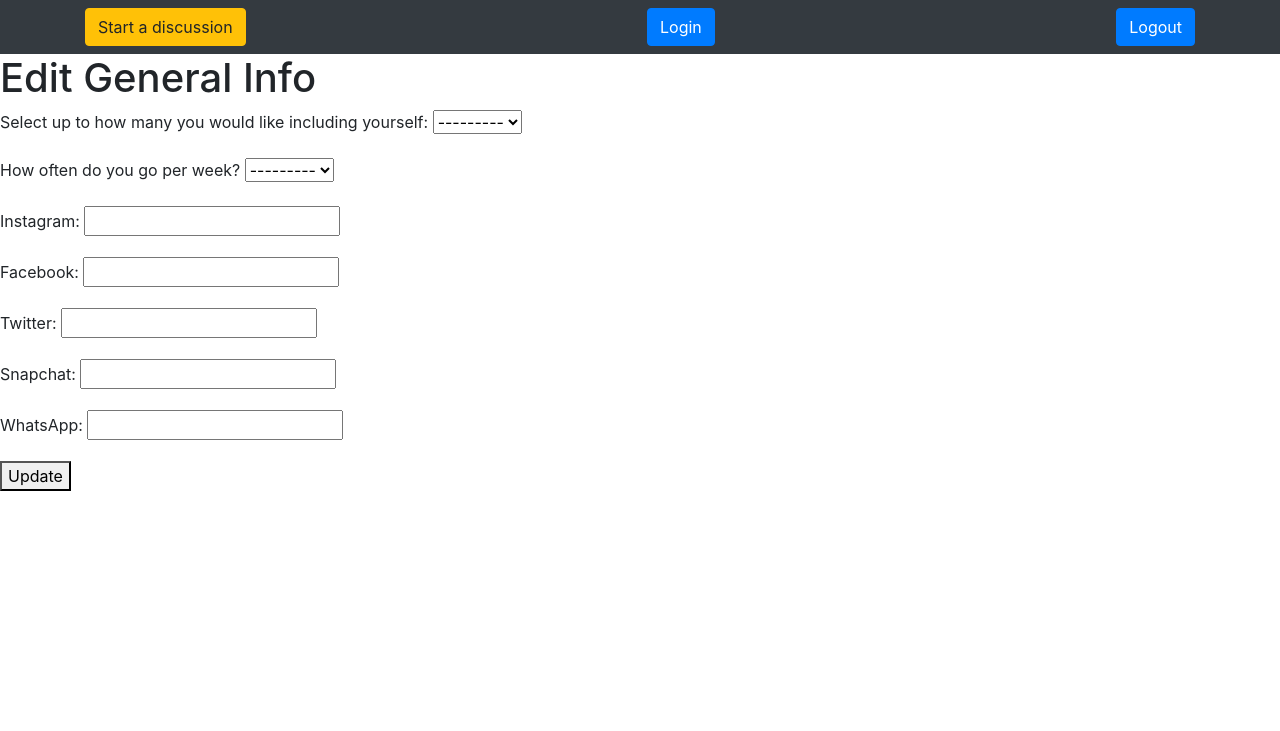
After one commit to Brinkley97/accountaFitBuddy, a Django app: a page that uses dashboard/templates/dashboard/editGeneral.html in a window 1280 px wide. The commit adds this page. Shown: the top 731 px of the page. Run offline with Django 3.2, Linux system fonts and the light colour scheme; a user stored in the database is signed in; parts of the project's set-up code (start-up, migrations or seed data) failed here and were passed over; some libraries are stand-ins or nearby versions.

Commit message:
updated general info

```diff
--- /dev/null
+++ b/dashboard/templates/dashboard/editGeneral.html
@@ -0,0 +1,15 @@
+{% extends 'dashboard/dashboard_detail.html' %}
+
+{% block content %}
+    <h1>Edit General Info</h1>
+<!-- need action attribute to save to db and redener -->
+    <form method="post" action="{% url 'dashboard:edit_general' %}">
+      {% csrf_token %}
+      <!-- form from views.py; {'form': form} -->
+
+      {{form.as_p}}
+
+
+      <button type="submit" name="button">Update</button>
+    </form>
+{% endblock %}
--- a/dashboard/templates/dashboard/profile.html
+++ b/dashboard/templates/dashboard/profile.html
@@ -12,7 +12,7 @@
   <a class="nav-item nav-link" href="{% url 'dashboard:edit_health' %}">Edit Health Info</a>
   <!-- <p>Edit your gender, fitness level, age, height, and weight</p> -->
 
-  <a class="nav-item nav-link" href="{% url 'dashboard:general' %}">Edit General Info</a>
+  <a class="nav-item nav-link" href="{% url 'dashboard:edit_general' %}">Edit General Info</a>
   <!-- <p>Edit your profile picture, location, group size, and availability</p> -->
 
 </nav>
@@ -47,10 +47,10 @@
       <span class="bigger-110">Add gym buddy</span>
     </a>
     {%  endfor %}
-    <a href="#" class="btn btn-sm btn-block btn-primary">
+    <!-- <a href="#" class="btn btn-sm btn-block btn-primary">
       <i class="ace-icon fa fa-envelope-o bigger-120"></i>
       <span class="bigger-110">Send a message</span>
-    </a>
+    </a> -->
   </div>
 </div>
 <!-- Section -->
--- a/dashboard/urls.py
+++ b/dashboard/urls.py
@@ -17,6 +17,8 @@ urlpatterns = [
     url(r'^healthData/edit/$', views.editHealth_view, name='edit_health'),
     # http://localhost:8000/dashboard/genralData/
     url(r'^generalData/$', views.general_view, name='general'),
+    url(r'^generalData/edit/$', views.editGeneral_view, name='edit_general'),
+
     # lose and add friends
     url(r'^connect/(?P<operation>.+)/(?P<pk>\d+)/$', views.change_friends, name='changeFriend')
 ]
--- a/dashboard/views.py
+++ b/dashboard/views.py
@@ -119,7 +119,7 @@ def editHealth_view(request):
     else:
         form = forms.EditHealthForm(instance=request.user)
         args = {'form': form}
-        return render(request, 'dashboard/edit_health.html', args)
+        return render(request, 'dashboard/editHealth.html', args)
 
 
 @login_required(login_url="/accounts/login/")
@@ -146,7 +146,7 @@ def editGeneral_view(request):
     else:
         form = forms.EditGeneralForm(instance=request.user)
         args = {'form': form}
-        return render(request, 'dashboard/edit_general.html', args)
+        return render(request, 'dashboard/editGeneral.html', args)
 
 def change_friends(request, operation, pk):
     friend = User.objects.get(pk=pk)
```
Also changed, not shown: dashboard/templates/dashboard/editHealth.html (renamed from dashboard/templates/dashboard/edit_health.html), db.sqlite3.
